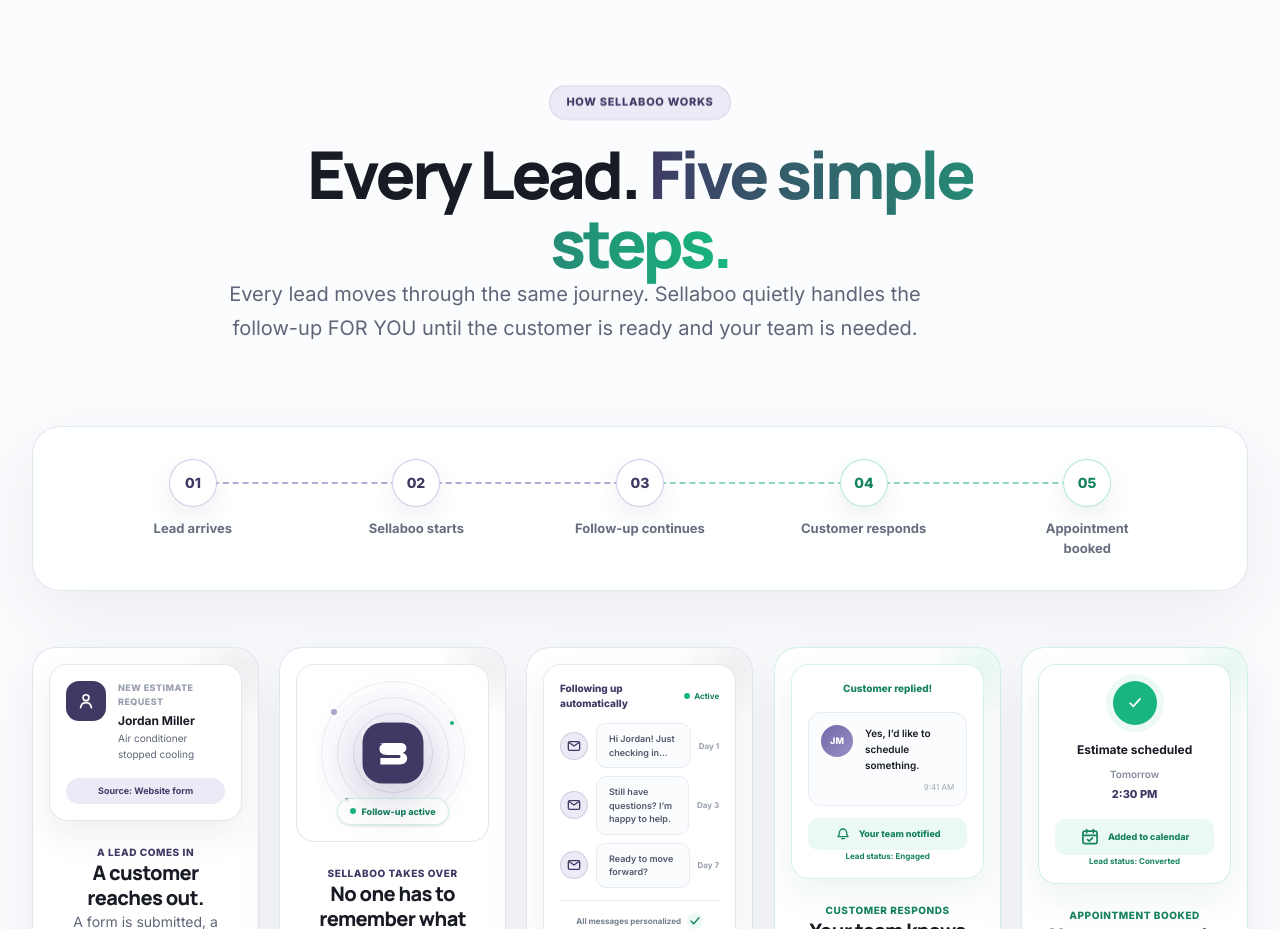
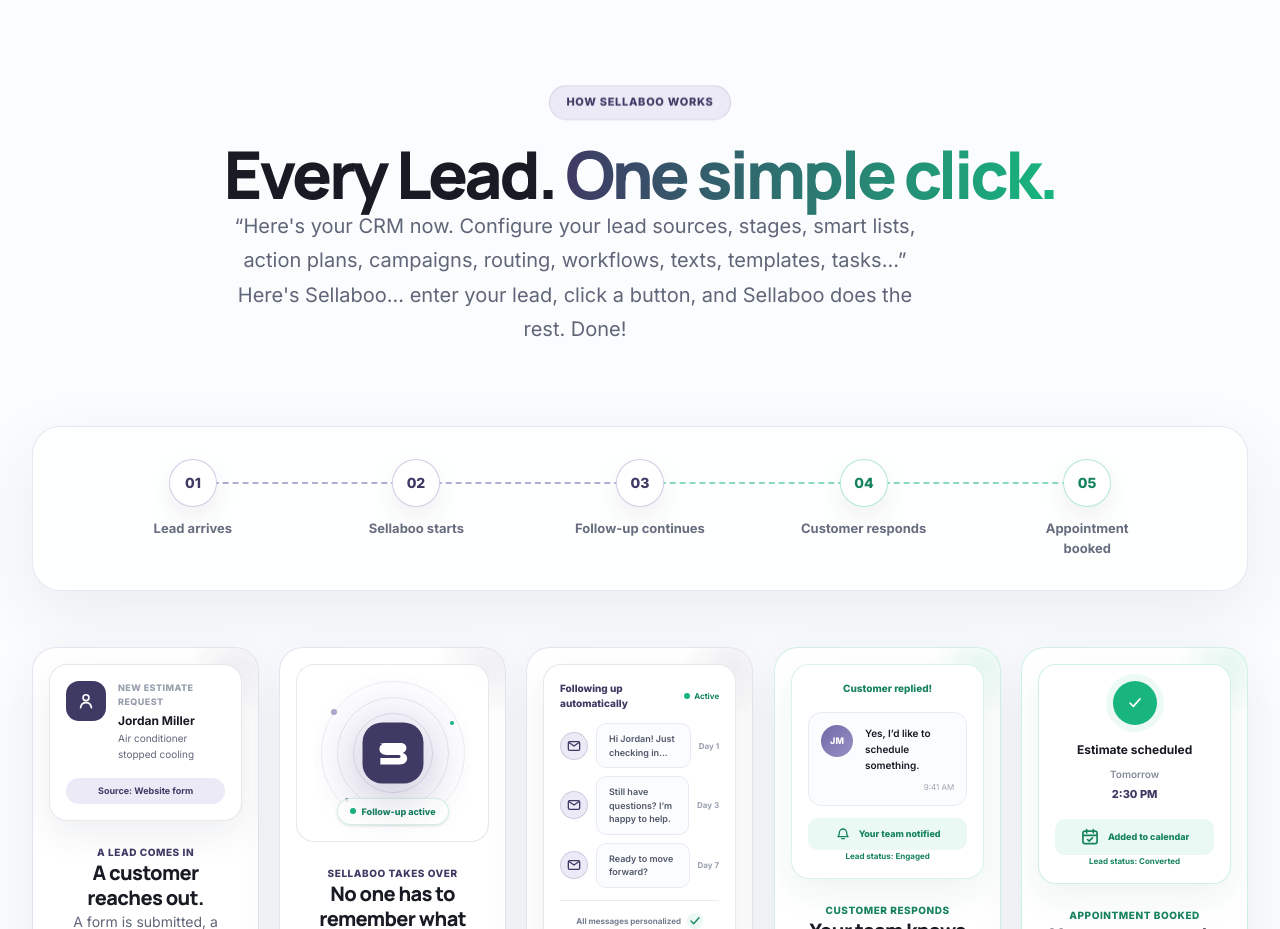
Before and after one commit to Sellaboo-dev/sellaboo-marketing, a Next.js app: page / in a window 1280 px wide. Shown: the part 2020-2949 px from the top of the page. Built offline with nearby package versions, Linux system fonts and the light colour scheme.

Commit message:
Changed text in How it works section

```diff
--- a/components/sections/how-it-works/HowItWorksSection.tsx
+++ b/components/sections/how-it-works/HowItWorksSection.tsx
@@ -99,7 +99,7 @@ export function HowItWorksSection() {
                         <h2 className="font-[var(--font-heading)] text-[clamp(40px,5.5vw,66px)] font-extrabold leading-[1.04] tracking-[-0.05em] text-[var(--color-heading)]">
                             Every Lead.{" "}
                             <span className="bg-[linear-gradient(90deg,var(--color-primary),var(--color-success))] bg-clip-text text-transparent">
-                                Five simple steps.
+                                One simple click.
                             </span>
                         </h2>
                     </Reveal>
@@ -111,8 +111,10 @@ export function HowItWorksSection() {
                         duration={700}
                     >
                         <p className="mx-auto mt-6 max-w-[710px] text-[clamp(17px,1.6vw,20px)] leading-[1.72] text-[var(--color-body)]">
-                            Every lead moves through the same journey. Sellaboo
-                            quietly handles the follow-up FOR YOU until the customer is ready and your team is needed.
+                            “Here's your CRM now. Configure your lead sources,
+                            stages, smart lists, action plans, campaigns, routing,
+                            workflows, texts, templates, tasks…” Here's Sellaboo...
+                            enter your lead, click a button, and Sellaboo does the rest. Done!
                         </p>
                     </Reveal>
                 </div>
```
